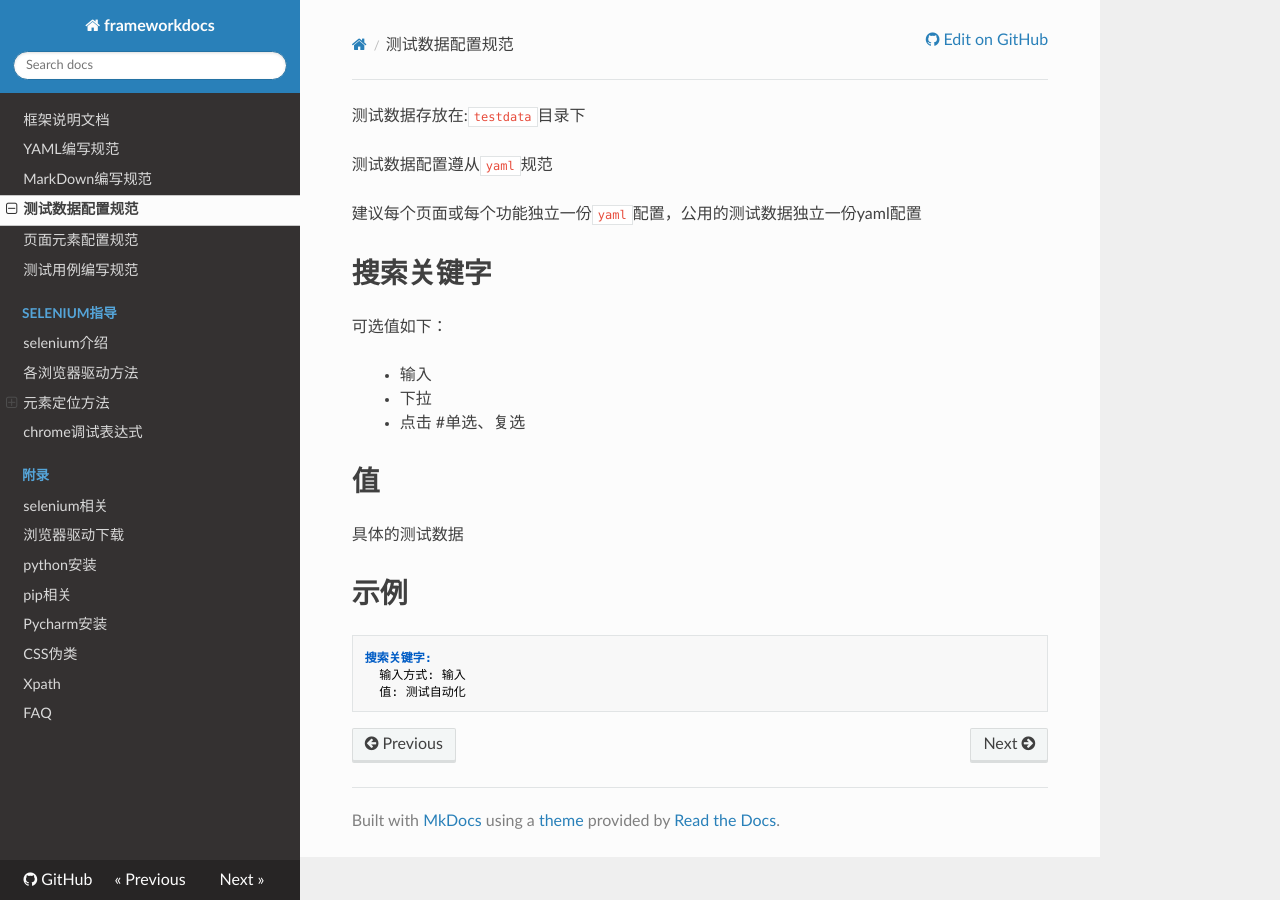
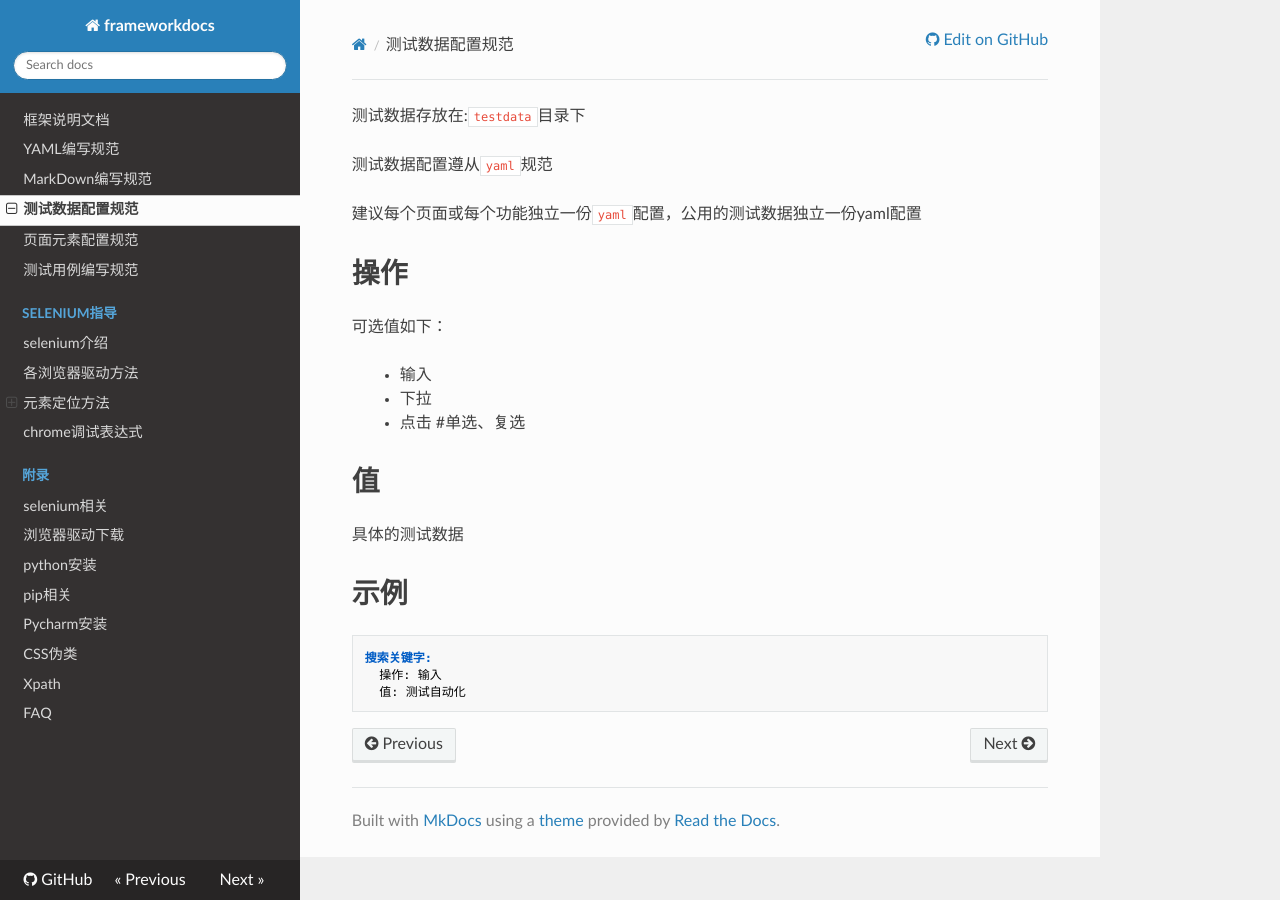
Before and after one commit to chrishshare/frameworkdocs, an MkDocs documentation site: the page built from docs/testdata.md, in a window 1280 px wide. Built offline with MkDocs 1.6.1, drawn with Linux system fonts in a browser that asks for light colours; nearby versions of some CDN libraries.

Commit message:
显示样式修改

````diff
--- a/docs/testdata.md
+++ b/docs/testdata.md
@@ -5,7 +5,7 @@
 建议每个页面或每个功能独立一份`yaml`配置，公用的测试数据独立一份yaml配置
 
 
-# 搜索关键字
+# 操作
 可选值如下：
 > * 输入
 > * 下拉
@@ -18,6 +18,6 @@
 #示例
 ```
 搜索关键字:
-  输入方式: 输入
+  操作: 输入
   值: 测试自动化
 ```
````
